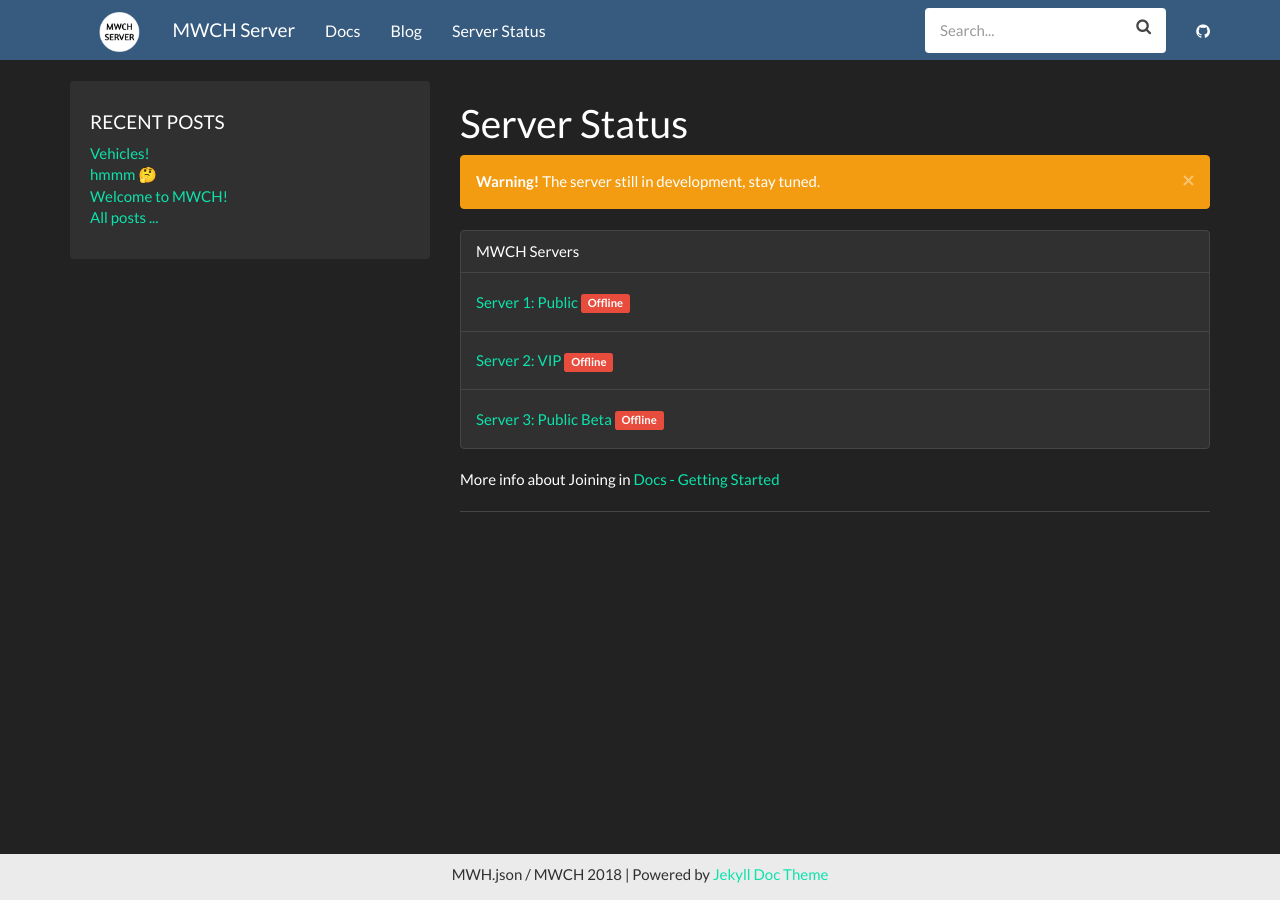
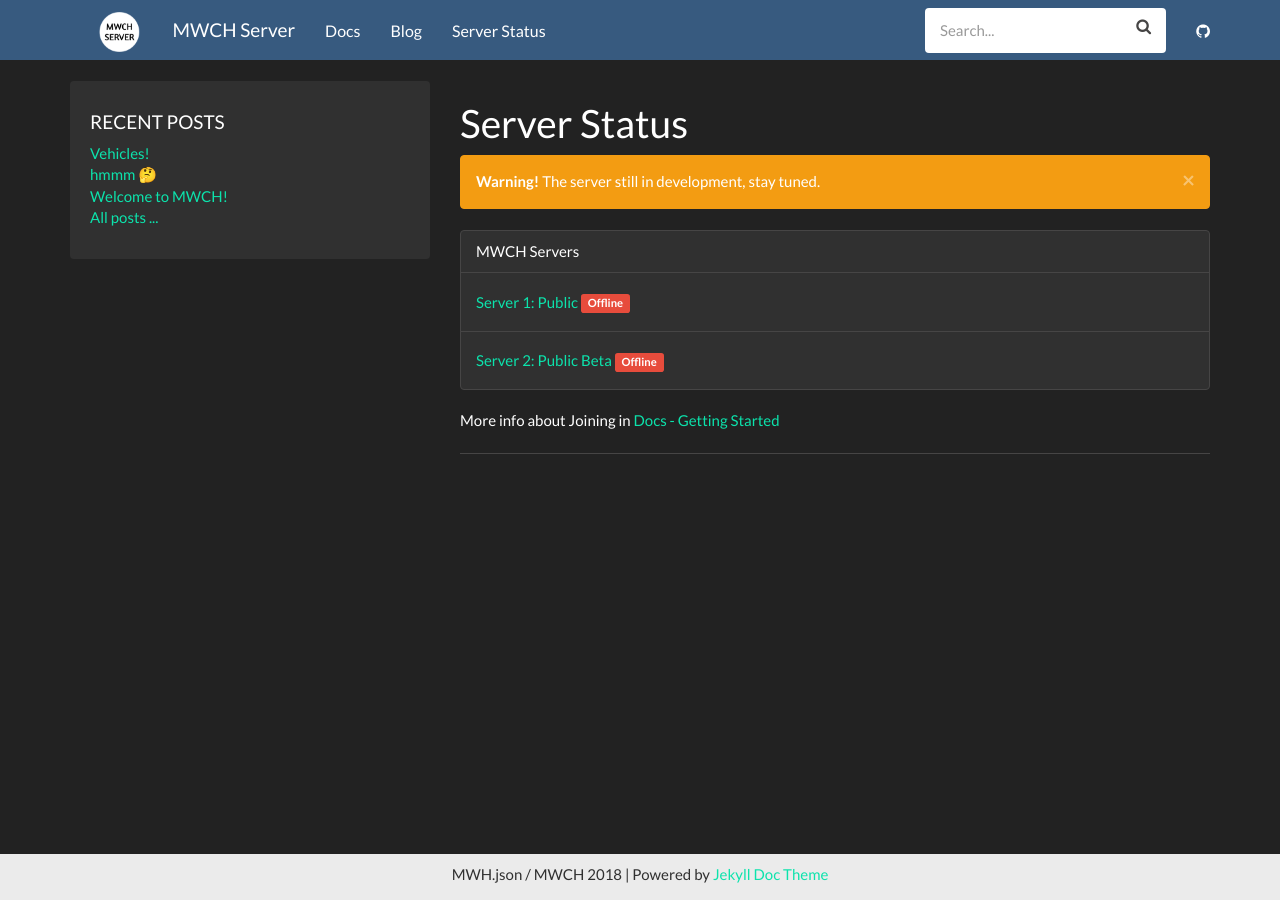
Before and after one commit to nattapong3912/website, a Jekyll site: the page built from status.md, in a window 1280 px wide. Built offline with Jekyll 4.4.1, drawn with Linux system fonts in a browser that asks for light colours; nearby versions of some CDN libraries; emoji names are drawn with the system emoji font.

Commit message:
Update status.md

```diff
--- a/status.md
+++ b/status.md
@@ -11,8 +11,7 @@ title: Server Status
 <ul class="list-group">
 <li class="list-group-item">MWCH Servers</li>
 <a href="#" class="list-group-item" data-toggle="modal" data-target="#server1"><h5>Server 1: Public <span class="label label-danger">Offline</span></h5></a>
-<a href="#" class="list-group-item" data-toggle="modal" data-target="#server2"><h5>Server 2: VIP <span class="label label-danger">Offline</span></h5></a>
-<a href="#" class="list-group-item" data-toggle="modal" data-target="#server3"><h5>Server 3: Public Beta <span class="label label-danger">Offline</span></h5></a>
+<a href="#" class="list-group-item" data-toggle="modal" data-target="#server3"><h5>Server 2: Public Beta <span class="label label-danger">Offline</span></h5></a>
 </ul>
 
 More info about Joining in [Docs - Getting Started](http://mwch-server.feiku.gq/docs/home/)
@@ -39,36 +38,7 @@ More info about Joining in [Docs - Getting Started](http://mwch-server.feiku.gq/
         </ul>
       </div>
       <div class="modal-footer">
-        <button type="button" class="btn btn-danger" data-toggle="popover" title="Join Server" data-content="The server is Offline">Join</button>
-      </div>
-    </div>
-  </div>
-</div>
-
-<!-- Server 2 -->
-<div id="server2" class="modal fade" role="dialog">
-  <div class="modal-dialog">
-
-   <!-- Modal content-->
-    <div class="modal-content">
-      <div class="modal-header">
-        <button type="button" class="close" data-dismiss="modal">&times;</button>
-        <h4 class="modal-title">MWCH VIP</h4>
-      </div>
-      <div class="modal-body">
-        <p><h5>Status: <span class="label label-danger">Offline</span></h5></p>
-        <p>MWCH for VIP Users.</p>
-        <p>Features:</p>
-        <ul>
-          <li>Daily Events</li>
-          <li>0% Lag</li>
-          <li>VIP Staff Support</li>
-          <li>Cross-saving between servers</li>
-          <li>and Many More!</li>
-        </ul>
-      </div>
-      <div class="modal-footer">
-        <button type="button" class="btn btn-danger" data-toggle="popover" title="Join Server" data-content="The server is Offline">Join</button>
+        <button type="button" class="btn btn-danger" data-toggle="popover" title="Join Server" data-content="The server is Offline">Offline</button>
       </div>
     </div>
   </div>
@@ -95,7 +65,7 @@ More info about Joining in [Docs - Getting Started](http://mwch-server.feiku.gq/
         </ul>
       </div>
       <div class="modal-footer">
-        <button type="button" class="btn btn-danger" data-toggle="popover" title="Join Server" data-content="The server is Offline">Join</button>
+        <button type="button" class="btn btn-danger" data-toggle="popover" title="Join Server" data-content="The server is Offline">Offline</button>
       </div>
     </div>
   </div>
```
